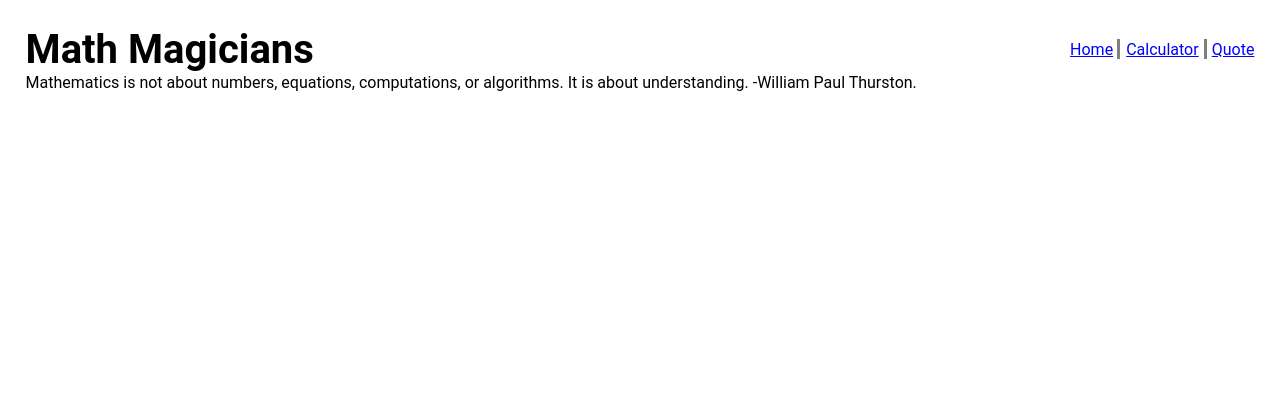
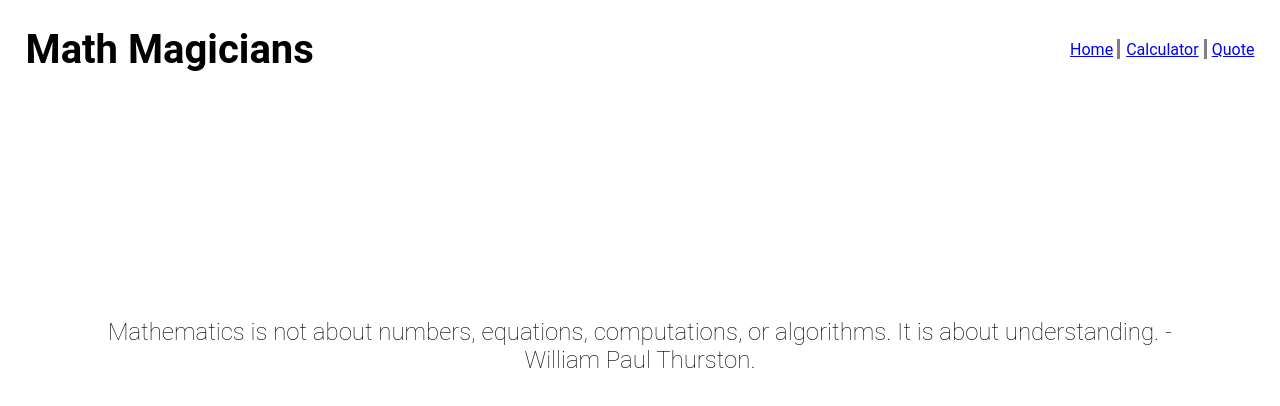
Before and after one commit to ndorrh/Math_Magicians, a React (Create React App) app: page /about in a window 1280 px wide. Shown: the top 406 px of the page. Built offline with nearby package versions, Linux system fonts and the light colour scheme.

Commit message:
Add styling to App

```diff
--- a/src/components/Header.js
+++ b/src/components/Header.js
@@ -7,7 +7,7 @@ const Header = () => (
     <ul>
       <li><Link to="/">Home</Link></li>
       <li className="cal"><Link to="/Calculator">Calculator</Link></li>
-      <li><Link to="/about">Quote</Link></li>
+      <li><Link to="/quote">Quote</Link></li>
     </ul>
   </nav>
 );
--- a/src/pages/quote.js
+++ b/src/pages/quote.js
@@ -1,9 +1,10 @@
 import React from 'react';
+import styles from './quote.module.css';
 
 const Quote = () => (
   <>
-    <main>
-      <p>
+    <main className={styles.quoteContainer}>
+      <p className={styles.quote}>
         Mathematics is not about numbers, equations, computations,
         or algorithms. It is about understanding. -William Paul Thurston.
       </p>
--- /dev/null
+++ b/src/pages/quote.module.css
@@ -0,0 +1,10 @@
+.quoteContainer {
+  width: 90%;
+  margin: 20% auto;
+}
+
+.quote {
+  text-align: center;
+  font-size: 1.5rem;
+  font-weight: 200;
+}
```
